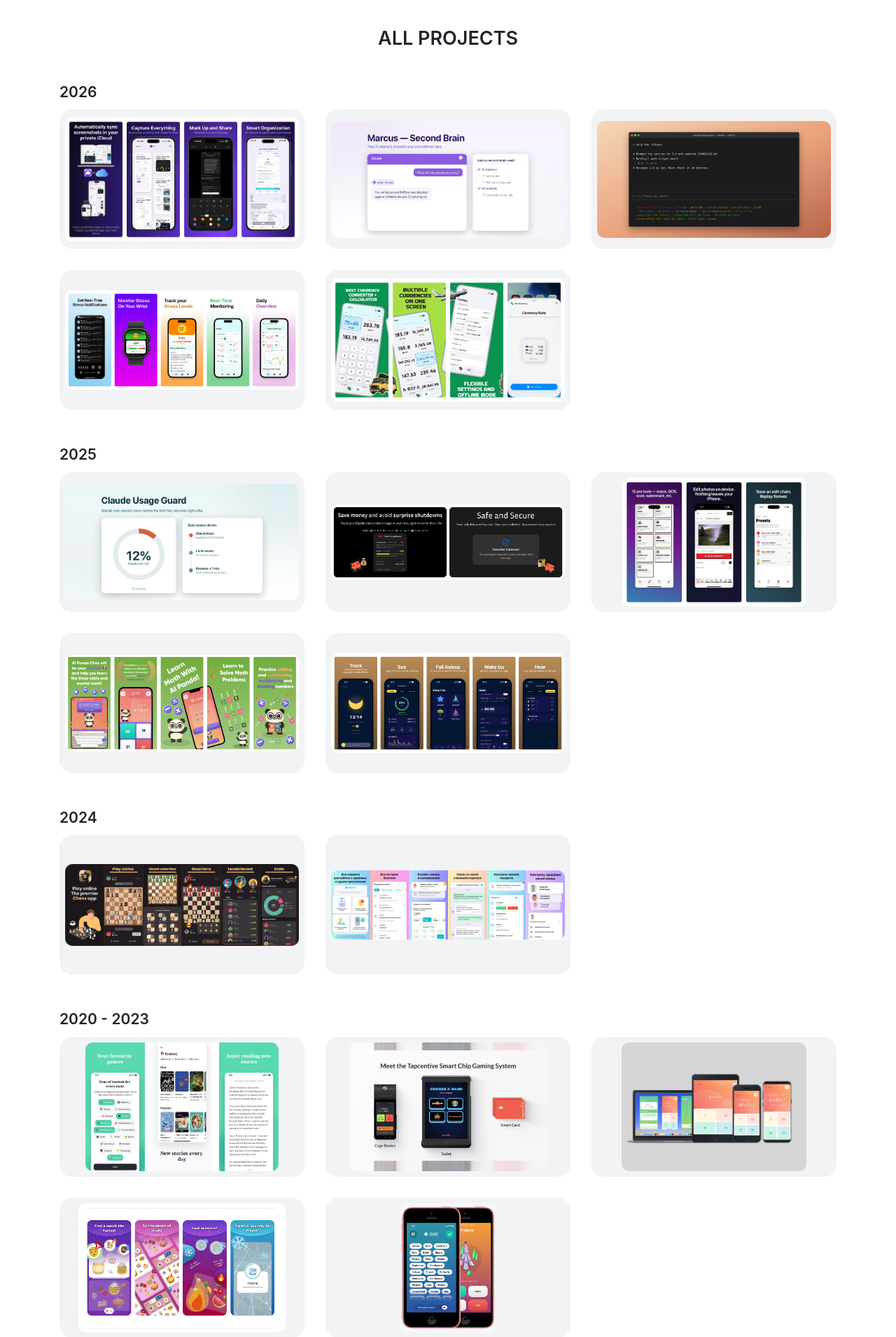
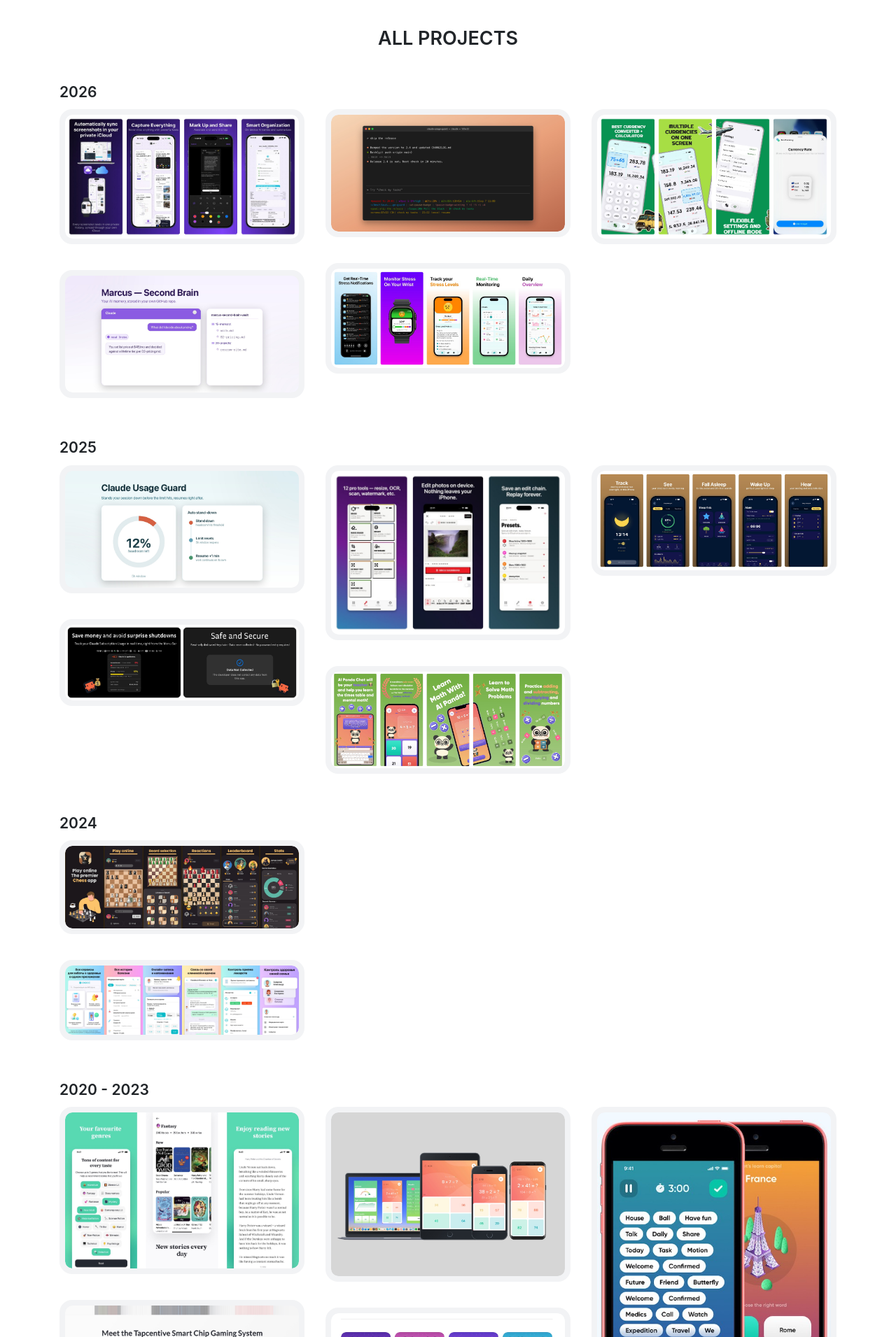
Before and after one commit to romacv/romacv, a PHP site: page /projects.html in a window 1280 px wide. Shown: the part 102-2013 px from the top of the page at 70% size. Run offline with PHP 8.4, Linux system fonts and the light colour scheme; some libraries are stand-ins or nearby versions.

Commit message:
Show project images at full card width with natural height, masonry columns on wider screens

```diff
--- a/css/style.css
+++ b/css/style.css
@@ -2512,16 +2512,13 @@ main section.aboutme .photo img {
 main section.topprojects .row a img,
 main section.projects .year-block a img {
   display: block;
-  max-width: 100%;
-  max-height: 100%;
+  width: 100%;
+  height: auto;
   border-radius: 0.6em;
 }
 main section.topprojects .row a {
-  height: 200px;
   width: 100%;
-  display: flex;
-  align-items: center;
-  justify-content: center;
+  display: block;
   box-sizing: border-box;
   border: 6px solid #f2f3f5;
   position: relative;
@@ -2529,14 +2526,8 @@ main section.topprojects .row a {
 }
 @media (min-width: 576px) {
   main section.topprojects .row a {
-    height: 250px;
     margin-bottom: 0;
     border-width: 8px;
-  }
-}
-@media (min-width: 992px) {
-  main section.topprojects .row a {
-    height: 300px;
   }
 }
 main section.topprojects .row a:hover:after {
@@ -2763,11 +2754,8 @@ main section.projects .year-block h3 {
   font-weight: 600;
 }
 main section.projects .year-block a {
-  height: 200px;
   width: 100%;
-  display: flex;
-  align-items: center;
-  justify-content: center;
+  display: block;
   box-sizing: border-box;
   border: 6px solid #f2f3f5;
   position: relative;
@@ -2775,14 +2763,26 @@ main section.projects .year-block a {
 }
 @media (min-width: 576px) {
   main section.projects .year-block a {
-    height: 150px;
     margin-bottom: 30px;
     border-width: 8px;
   }
 }
-@media (min-width: 992px) {
-  main section.projects .year-block a {
-    height: 200px;
+@media (min-width: 576px) {
+  main section.projects .year-block .row {
+    display: block;
+    column-count: 2;
+    column-gap: 0;
+  }
+  main section.projects .year-block .row > div {
+    display: inline-block;
+    width: 100%;
+    max-width: 100%;
+    break-inside: avoid;
+  }
+}
+@media (min-width: 768px) {
+  main section.projects .year-block .row {
+    column-count: 3;
   }
 }
 main section.projects .year-block a:hover:after {
--- a/css/style.scss
+++ b/css/style.scss
@@ -136,19 +136,12 @@ main {
       text-align: center;
       .row {
         a {
-          height: 200px;
           width: 100%;
-          display: flex;
-          align-items: center;
-          justify-content: center;
+          display: block;
           position: relative;
           margin-bottom: 15px;
           @media (min-width: 576px) {
-            height: 250px;
             margin-bottom: 0;
-          }
-          @media (min-width: 992px) {
-            height: 300px;
           }
           &:hover {
             &:after {
@@ -157,8 +150,8 @@ main {
           }
           img {
             display: block;
-            max-width: 100%;
-            max-height: 100%;
+            width: 100%;
+            height: auto;
             border-radius: 0.6em;
           }
           &:after {
@@ -299,20 +292,29 @@ main {
         h3 {
           font-weight: 600;
         }
+        .row {
+          @media (min-width: 576px) {
+            display: block;
+            column-count: 2;
+            column-gap: 0;
+            > div {
+              display: inline-block;
+              width: 100%;
+              max-width: 100%;
+              break-inside: avoid;
+            }
+          }
+          @media (min-width: 768px) {
+            column-count: 3;
+          }
+        }
         a {
-          height: 200px;
           width: 100%;
-          display: flex;
-          align-items: center;
-          justify-content: center;
+          display: block;
           position: relative;
           margin-bottom: 15px;
           @media (min-width: 576px) {
-            height: 150px;
             margin-bottom: 30px;
-          }
-          @media (min-width: 992px) {
-            height: 200px;
           }
           &:hover {
             &:after {
@@ -321,8 +323,8 @@ main {
           }
           img {
             display: block;
-            max-width: 100%;
-            max-height: 100%;
+            width: 100%;
+            height: auto;
             border-radius: 0.6em;
           }
           &:after {
```
